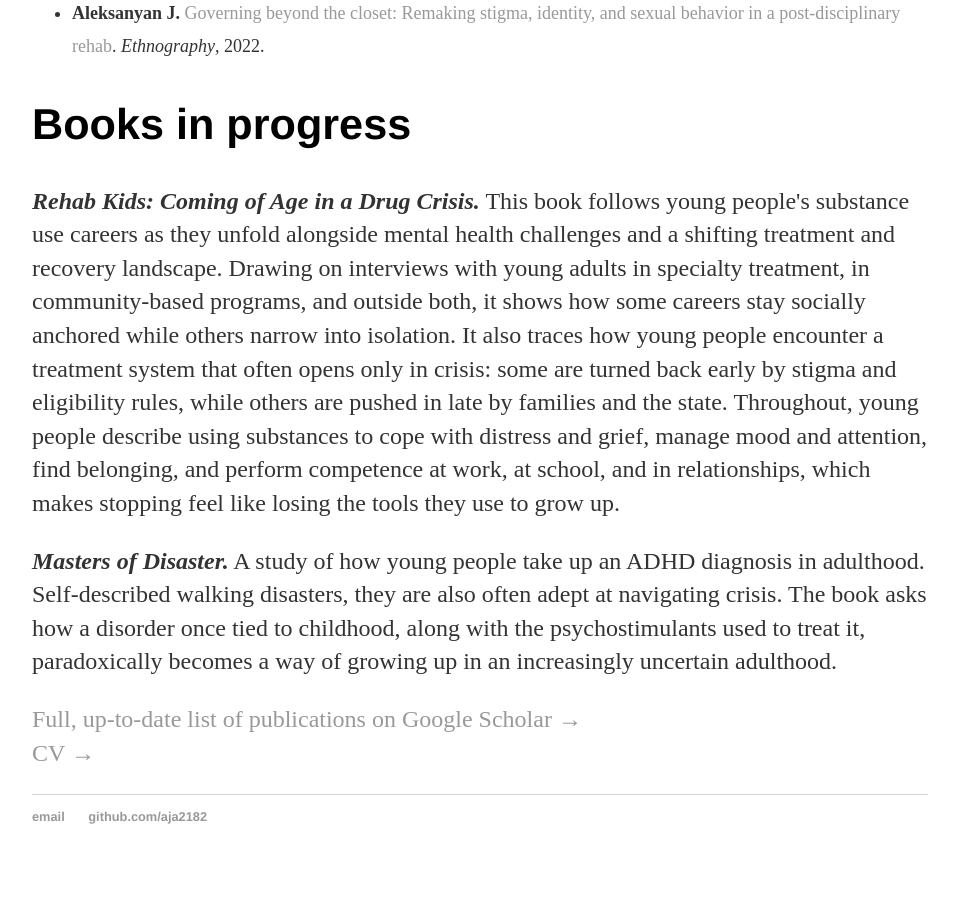
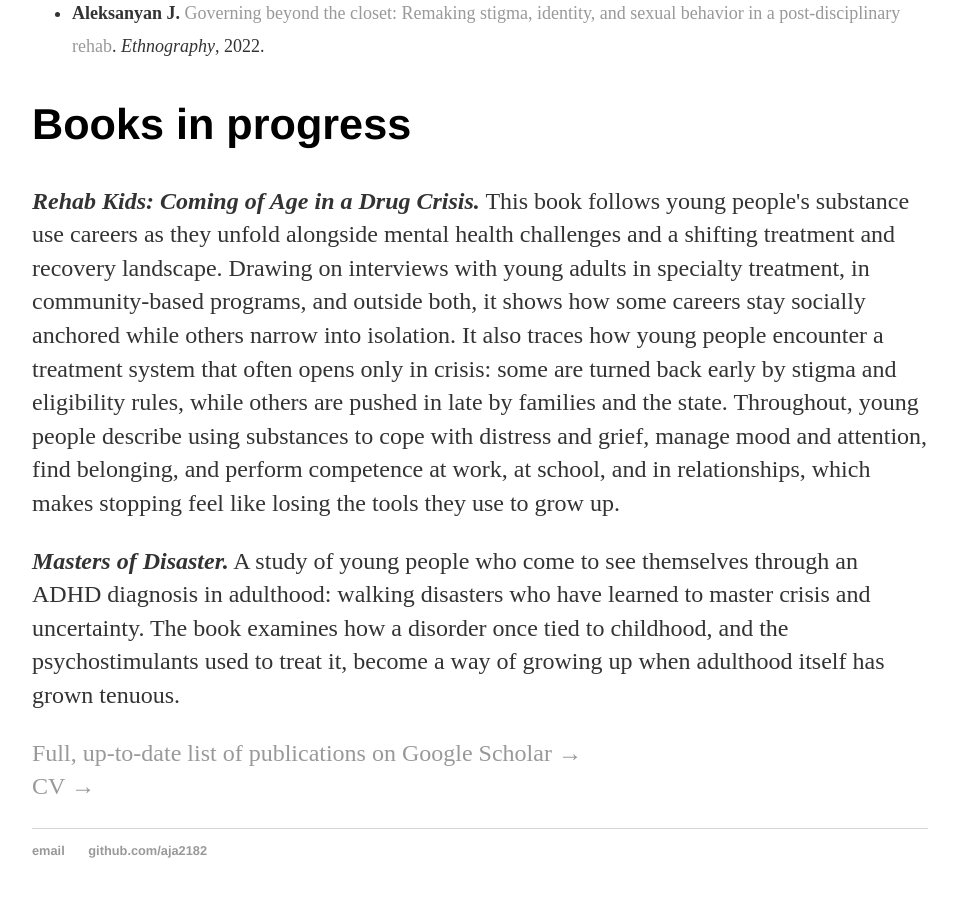
Before and after one commit to aja2182/aja2182.github.io, a Jekyll site: the page built from projects/index.html, in a window 1280 px wide and 900 px high, scrolled down 1826 px. Shown: the top 897 px of the window, without its empty margins (160-1119 px from the left). Built offline with Jekyll 4.4.1, drawn with Linux system fonts in a browser that asks for light colours; before the commit the page ends 2692 px from its top, so only the background shows below that.

Commit message:
Update Masters of Disaster description
Co-Authored-By: Claude Opus 5.5 <noreply@anthropic.com>
Claude-Session: https://claude.ai/code/session_01UBGUuVKp8RBC6Hia74W8jU

```diff
--- a/projects/index.html
+++ b/projects/index.html
@@ -32,7 +32,7 @@ description: Research by Josh Aleksanyan on young adults in substance use treatm
 
 <h2>Books in progress</h2>
 <p><b><i>Rehab Kids: Coming of Age in a Drug Crisis.</i></b> This book follows young people's substance use careers as they unfold alongside mental health challenges and a shifting treatment and recovery landscape. Drawing on interviews with young adults in specialty treatment, in community-based programs, and outside both, it shows how some careers stay socially anchored while others narrow into isolation. It also traces how young people encounter a treatment system that often opens only in crisis: some are turned back early by stigma and eligibility rules, while others are pushed in late by families and the state. Throughout, young people describe using substances to cope with distress and grief, manage mood and attention, find belonging, and perform competence at work, at school, and in relationships, which makes stopping feel like losing the tools they use to grow up.</p>
-<p><b><i>Masters of Disaster.</i></b> A study of how young people take up an ADHD diagnosis in adulthood. Self-described walking disasters, they are also often adept at navigating crisis. The book asks how a disorder once tied to childhood, along with the psychostimulants used to treat it, paradoxically becomes a way of growing up in an increasingly uncertain adulthood.</p>
+<p><b><i>Masters of Disaster.</i></b> A study of young people who come to see themselves through an ADHD diagnosis in adulthood: walking disasters who have learned to master crisis and uncertainty. The book examines how a disorder once tied to childhood, and the psychostimulants used to treat it, become a way of growing up when adulthood itself has grown tenuous.</p>
 
 <p><a href="https://scholar.google.com/citations?user=VVDsjfIAAAAJ&amp;hl=en&amp;view_op=list_works&amp;sortby=pubdate">Full, up-to-date list of publications on Google Scholar &rarr;</a><br>
 <a href="/cv">CV &rarr;</a></p>
```
